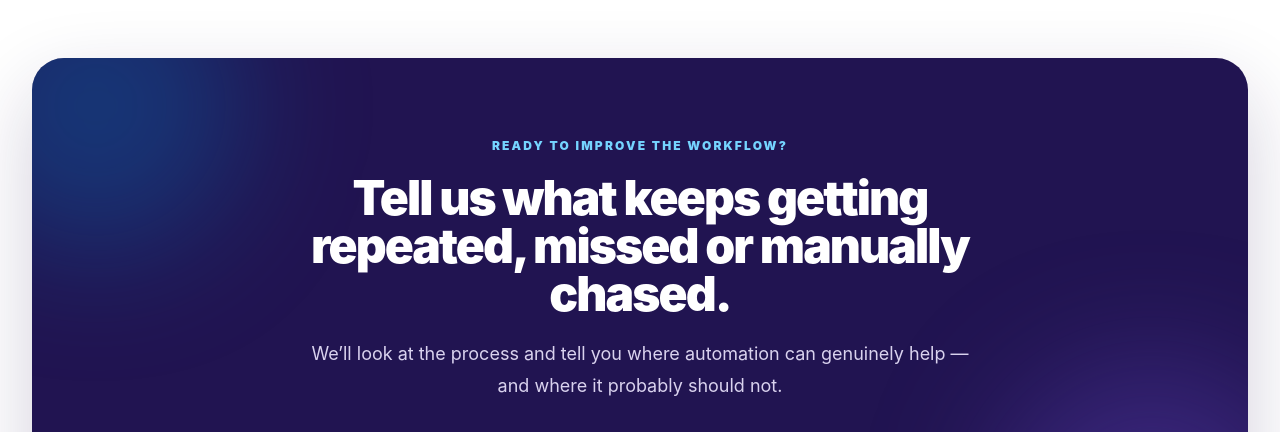
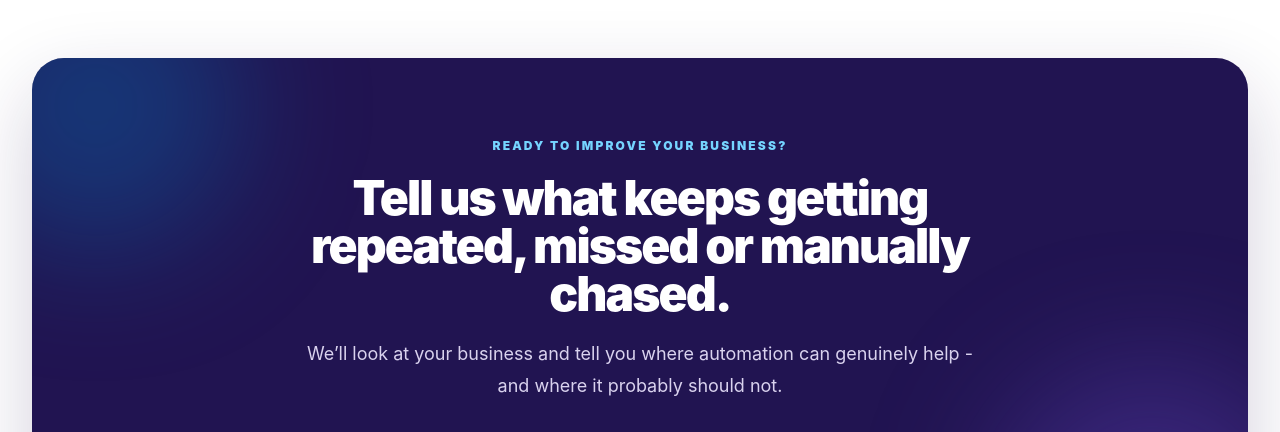
Before and after one commit to Yaggi-elysium/redddizzz-2, a React (Vite) app: page / in a window 1280 px wide. Shown: the part 5040-5472 px from the top of the page. Built offline with nearby package versions, Linux system fonts and the light colour scheme.

Commit message:
Update CTA.tsx

```diff
--- a/src/components/CTA.tsx
+++ b/src/components/CTA.tsx
@@ -1,7 +1,7 @@
 import { ArrowRight, Phone } from 'lucide-react';
 
 const CALENDLY_LINK = 'https://cal.com/elysiumai/automation-audit';
-const PHONE_NUMBER = 'tel:+917075033013';
+const PHONE_NUMBER = 'tel:+918881883006';
 
 export default function CTA() {
   return (
@@ -10,9 +10,9 @@ export default function CTA() {
         <div className="absolute -left-20 -top-24 h-72 w-72 rounded-full bg-[#0084CC]/30 blur-3xl" />
         <div className="absolute -bottom-28 -right-16 h-80 w-80 rounded-full bg-[#6949C9]/35 blur-3xl" />
         <div className="relative mx-auto max-w-3xl">
-          <div className="text-xs font-black uppercase tracking-[0.18em] text-[#75D4FF]">Ready to improve the workflow?</div>
+          <div className="text-xs font-black uppercase tracking-[0.18em] text-[#75D4FF]">Ready to improve your business?</div>
           <h2 className="mt-5 text-4xl font-black tracking-[-0.04em] text-white sm:text-5xl">Tell us what keeps getting repeated, missed or manually chased.</h2>
-          <p className="mx-auto mt-5 max-w-2xl text-lg leading-8 text-[#D9D2EE]">We’ll look at the process and tell you where automation can genuinely help — and where it probably should not.</p>
+          <p className="mx-auto mt-5 max-w-2xl text-lg leading-8 text-[#D9D2EE]">We’ll look at your business and tell you where automation can genuinely help - and where it probably should not.</p>
           <div className="mt-8 flex flex-col justify-center gap-3 sm:flex-row">
             <a href={CALENDLY_LINK} target="_blank" rel="noreferrer" className="group inline-flex items-center justify-center gap-2 rounded-2xl bg-white px-6 py-4 text-base font-extrabold text-[#3C2484] transition hover:-translate-y-0.5">
               Book a free automation audit <ArrowRight className="h-5 w-5 transition group-hover:translate-x-1" />
```
